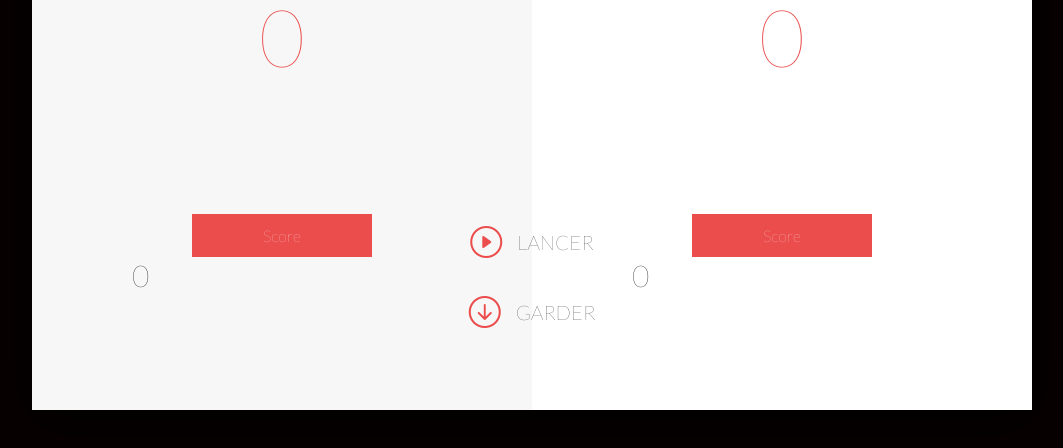
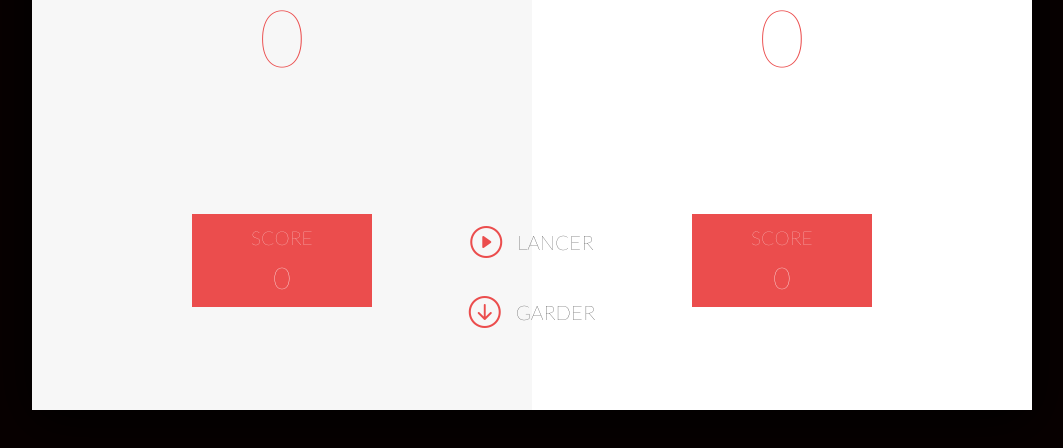
Before and after one commit to Ombraron/devoirstudi2, a plain HTML site: page index.html in a window 1280 px wide. Shown: the part 290-738 px from the top of the page, without its empty margins (108-1171 px from the left). Drawn offline with nearby package versions, Linux system fonts and the light colour scheme.

Commit message:
rectification java

```diff
--- a/script.js
+++ b/script.js
@@ -83,8 +83,8 @@ function init() {
     document.getElementById('score-1').textContent = '0';
     document.getElementById('current-0').textContent = '0';
     document.getElementById('current-1').textContent = '0';
-    document.getElementById('nom-0').textContent = 'Joueur 1';
-    document.getElementById('nom-1').textContent = 'Joueur 2';
+    document.getElementById('name-0').textContent = 'Joueur 1';
+    document.getElementById('name-1').textContent = 'Joueur 2';
     document.querySelector('.player-0-panel').classList.remove('winner');
     document.querySelector('.player-1-panel').classList.remove('winner');
     document.querySelector('.player-0-panel').classList.remove('active');
--- a/style.css
+++ b/style.css
@@ -72,7 +72,7 @@ body {
 
 }
 
-.player-current-label {
+.player-current-box {
     background-color: #EB4D4D;
     color: #fff;
     width: 60%;
@@ -81,7 +81,7 @@ body {
     text-align: center;
 }
 
-.resultat-en-cours {
+.player-current-label {
     text-transform: uppercase;
     margin-bottom: 10px;
     font-size: 19px;
```
